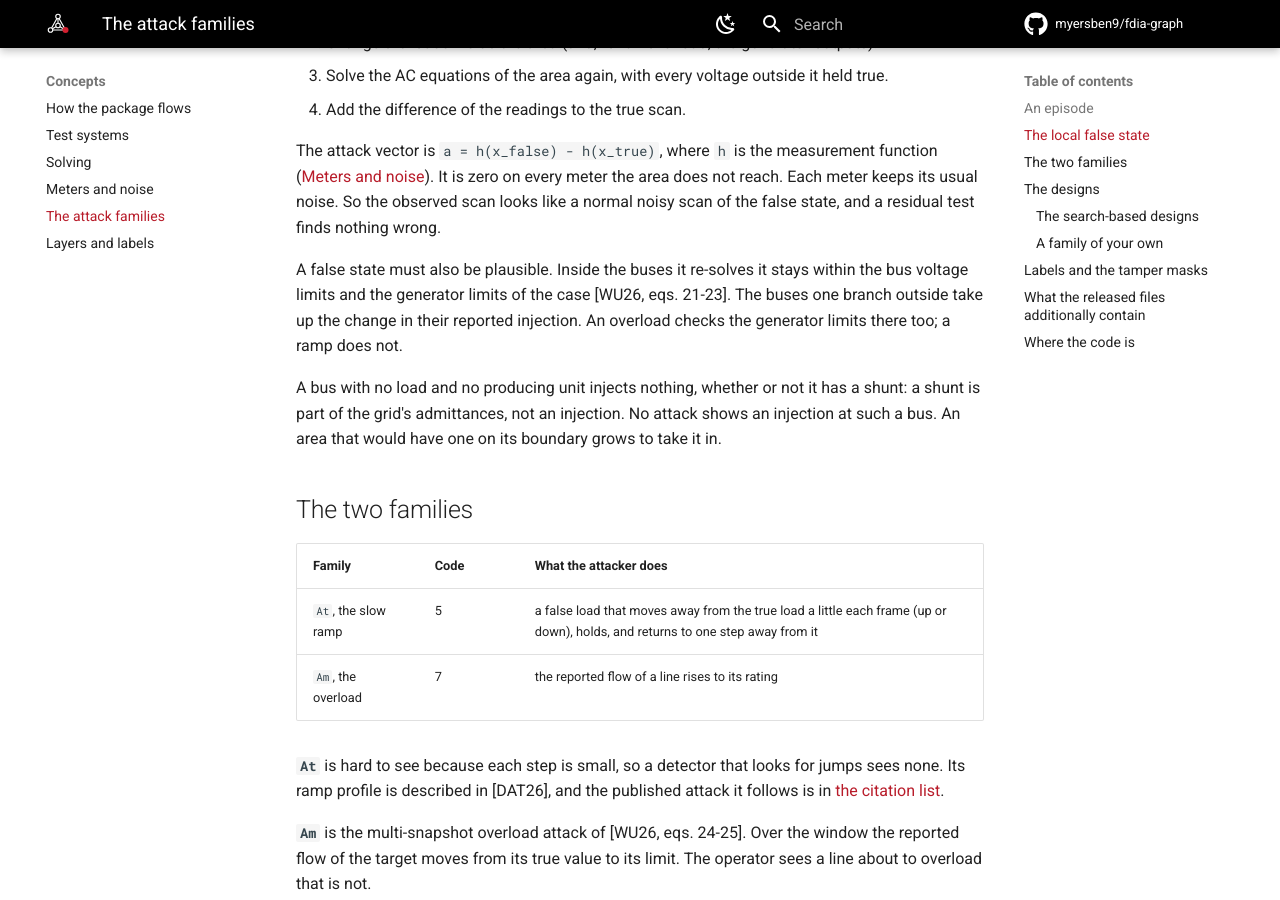
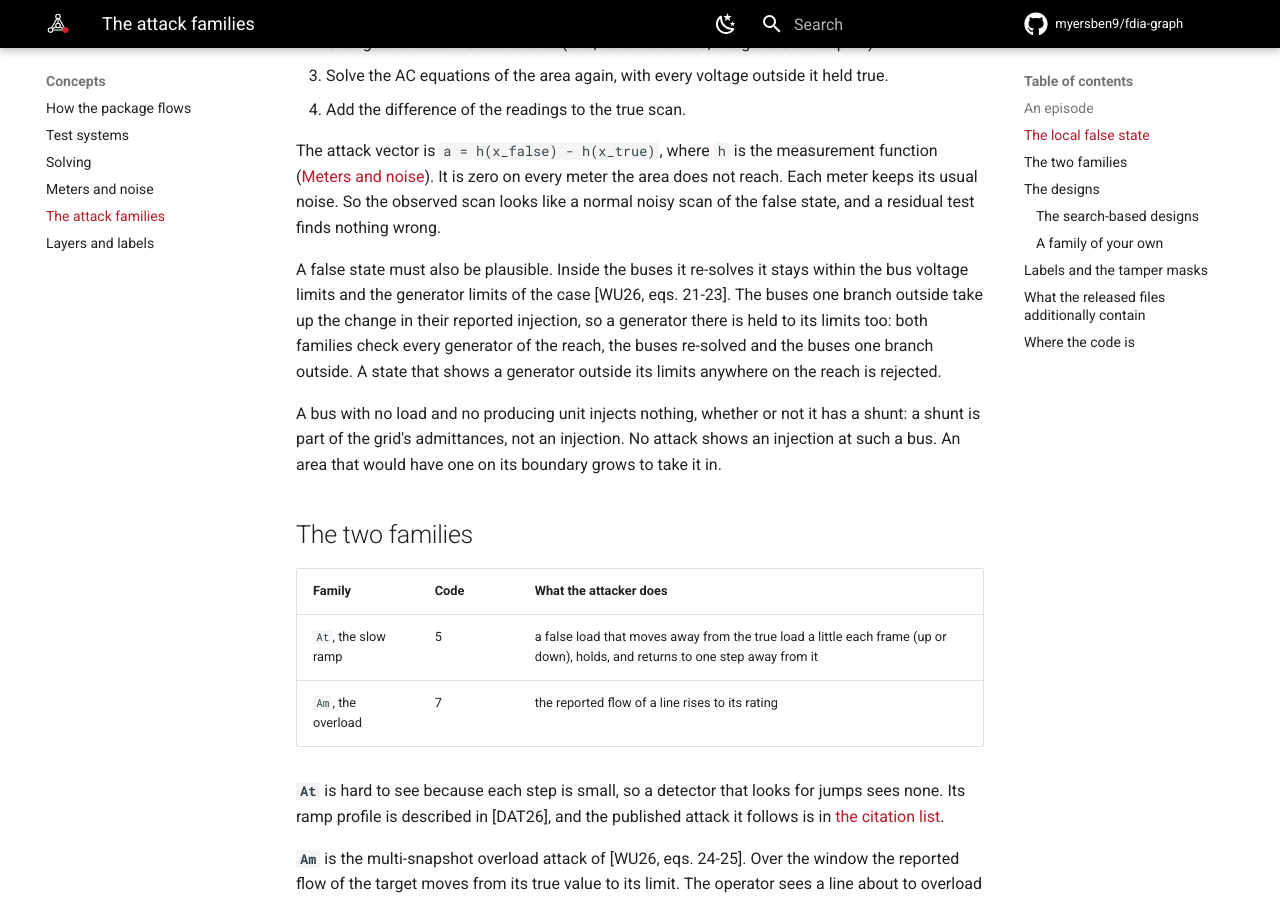
Before and after one commit to myersben9/fdia-graph, an MkDocs documentation site: the page built from docs/concepts/attacks.md, in a window 1280 px wide and 900 px high, scrolled down 820 px. Built offline with MkDocs 1.6.1 and Material for MkDocs 9.7.7, drawn with Linux system fonts in a browser that asks for light colours; comment, search, counter and statistics services are not loaded; the version menu is left out.

Commit message:
A ramp keeps the generators of its boundary inside their limits
A false state changes the reported injection of the buses one branch
outside its support, so a generator there is shown at a new output. An
overload rejected a state that showed such a generator outside its limits
[WU26 eqs. 22-23]; a ramp checked the generators of its support only. Both
now check every generator of the reach through formulas.attacks.within_limits.
The two pinned ramp searches of the search test now settle on supports of
two devices: the one-device supports they stopped at show a boundary
generator outside its limits. Generated files with a ramp change.

```diff
--- a/docs/concepts/attacks.md
+++ b/docs/concepts/attacks.md
@@ -35,8 +35,9 @@ and a residual test finds nothing wrong.
 
 A false state must also be plausible. Inside the buses it re-solves it stays within the bus
 voltage limits and the generator limits of the case [WU26, eqs. 21-23]. The buses one branch
-outside take up the change in their reported injection. An overload checks the generator limits
-there too; a ramp does not.
+outside take up the change in their reported injection, so a generator there is held to its limits
+too: both families check every generator of the reach, the buses re-solved and the buses one branch
+outside. A state that shows a generator outside its limits anywhere on the reach is rejected.
 
 A bus with no load and no producing unit injects nothing, whether or not it has a shunt: a shunt is
 part of the grid's admittances, not an injection. No attack shows an injection at such a bus. An
```
Also changed, not shown: CHANGELOG.md (+12 -0 lines), docs/reference/FORMULAS.md (+1 -1 lines), 4 other files.
